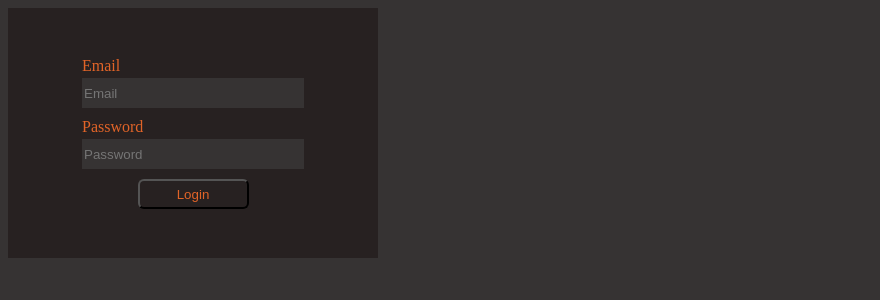
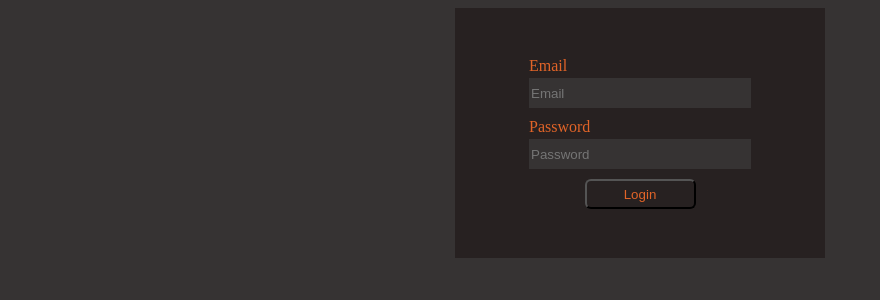
Before and after one commit to tPhume/time-log, a React app: page / in a window 1280 px wide. Shown: the top 300 px of the page, without its empty margins (0-880 px from the left). Built offline with nearby package versions, Linux system fonts and the light colour scheme.

Commit message:
Added flex container to root

```diff
--- a/src/index.css
+++ b/src/index.css
@@ -5,6 +5,15 @@
 
 body {
   background-color: #363333;
+}
+
+#root {
+  /* Display type */
+  display: flex;
+
+  /* Layout position */
+  align-items: center;
+  justify-content: center;
 }
 
 /* Login page styles*/
```
